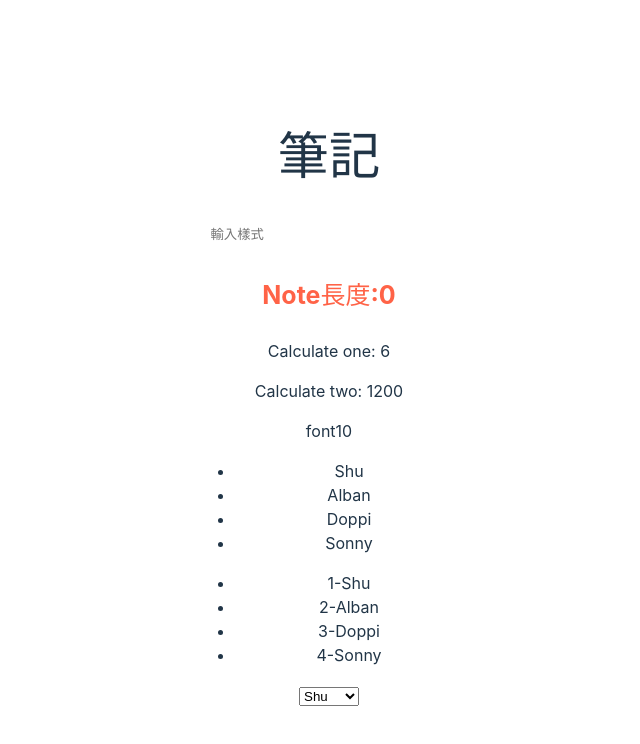
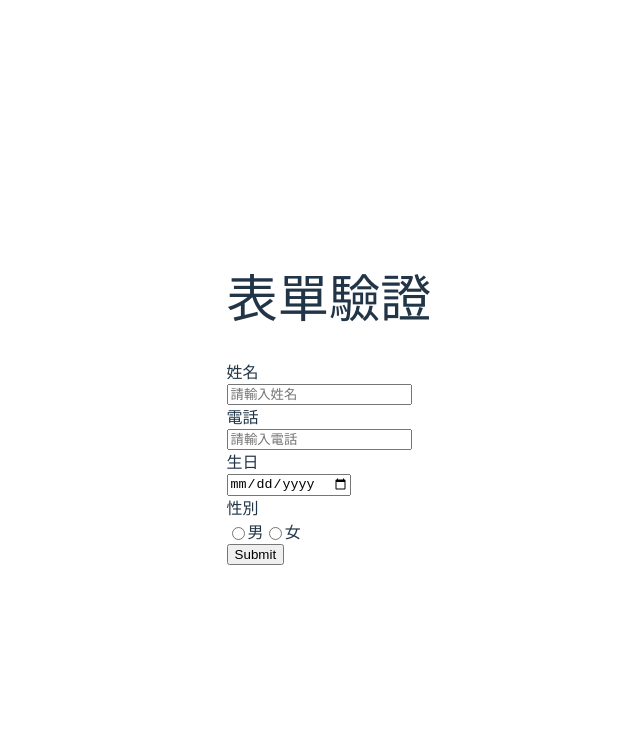
Before and after one commit to yanniao0827/Vue, a Vue app in the folder PRACTICE/my_app/: page / in a window 1280 px wide. Shown: the top 744 px of the page, without its empty margins (311-951 px from the left). Built offline with nearby package versions, Linux system fonts and the light colour scheme.

Commit message:
8.回家作業完成

```diff
--- a/PRACTICE/my_app/src/App.vue
+++ b/PRACTICE/my_app/src/App.vue
@@ -2,6 +2,7 @@
 import HelloWorld from './components/HelloWorld.vue'
 import myButton from './components/myButton.vue';
 import LifeNote from './components/LifeNote.vue';
+import Register from './components/Register.vue';
 </script>
 
 <template>
@@ -15,7 +16,8 @@ import LifeNote from './components/LifeNote.vue';
   </div> -->
   <!-- <HelloWorld msg="Vite + Vue" /> -->
   <!-- <myButton /> -->
-  <LifeNote />
+  <!-- <LifeNote /> -->
+  <Register />
 </template>
 
 <style scoped>
--- /dev/null
+++ b/PRACTICE/my_app/src/components/Register.vue
@@ -0,0 +1,68 @@
+<script setup>
+import { ref } from 'vue';
+const name=ref('')
+const phone=ref('')
+const bday=ref('')
+const gender=ref('')
+const error=ref('')
+const errorStyle=ref({color:'red', fontWeight:'bold'});
+const validate=ref(false)
+const checkForm=()=>{
+    if(!name.value && !phone.value && !bday.value ){
+    error.value='請填寫欄位'
+    validate.value=false
+    }
+    else{
+        error.value=''
+        validate.value=true
+        alert('驗證成功')
+    }
+};
+
+</script>
+
+<template>
+    <h1>表單驗證</h1>
+    <form id="myForm" @submit.prevent="checkForm">
+        <label for="name">姓名</label>
+        <input type="text" placeholder="請輸入姓名" v-model="name" @input="error=''">
+        <span v-if="error" :style="errorStyle">{{ error }}</span>
+
+        <label for="phone">電話</label>
+        <input type="text" placeholder="請輸入電話" v-model="phone">
+        <span v-if="error" :style="errorStyle">{{ error }}</span>
+
+        <label for="bday">生日</label>
+        <input type="date" placeholder="請選擇生日" v-model="bday">
+        <span v-if="error" :style="errorStyle">{{ error }}</span>
+
+        <label for="gender">性別</label>
+        <div class="form-check">
+            <input type="radio" v-model="gender" value="男"><label for="male">男</label>
+            <input type="radio" v-model="gender" value="女"><label for="female">女</label>
+        </div>
+        <span v-if="error" :style="errorStyle">{{ error }}</span>
+
+        <input type="submit">
+    </form>
+
+    <div v-show="validate===true">
+    <p>姓名:{{name}}</p>
+    <p>電話:{{phone}}</p>
+    <p>生日:{{bday}}</p>
+    <p>性別:{{gender}}</p>
+</div>
+</template>
+
+<style scoped>
+.form-check{
+    display:flex;
+}
+
+#myForm{
+    display: flex;
+    flex-direction: column;
+    justify-content: flex-start;
+    align-items: start;
+}
+</style>
```
